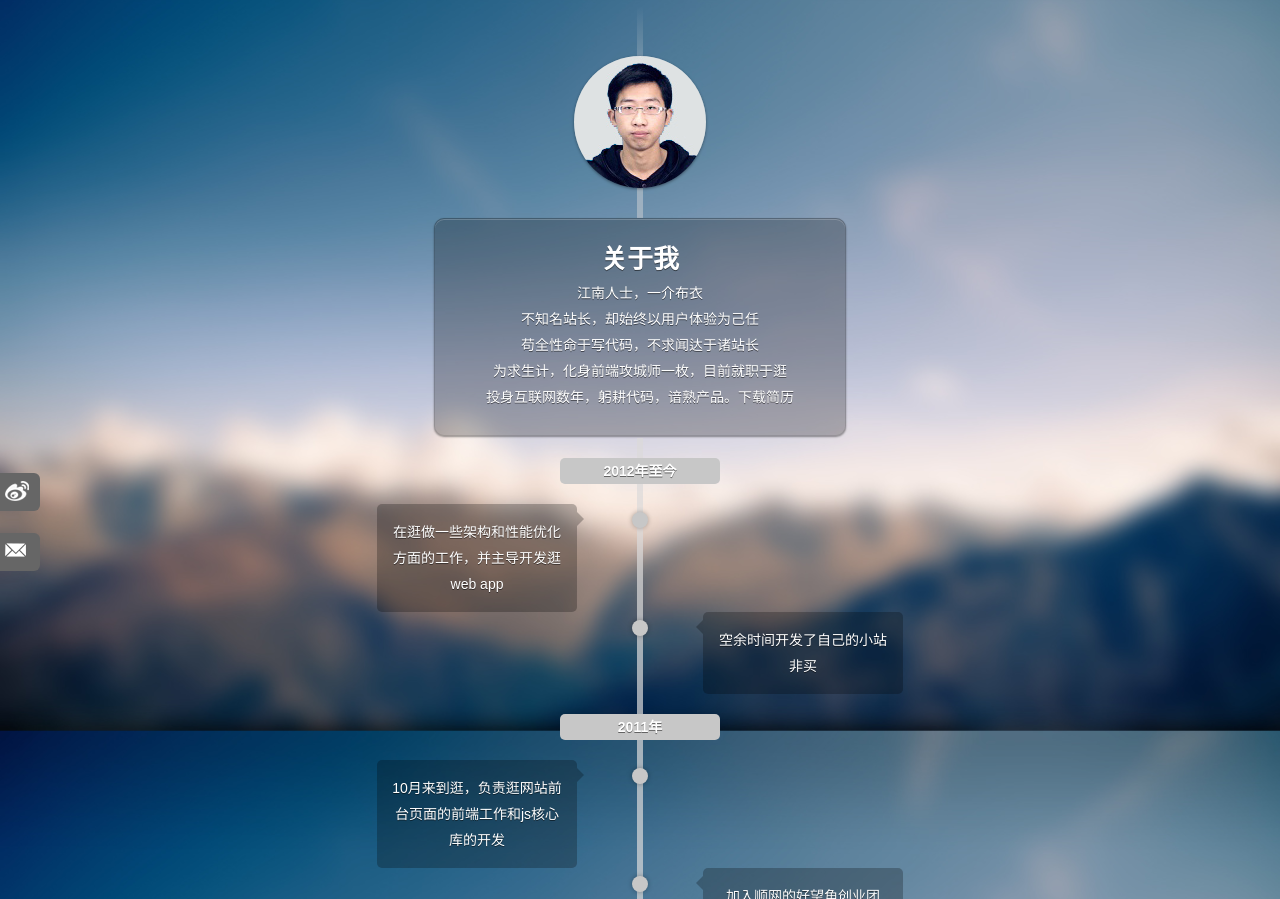
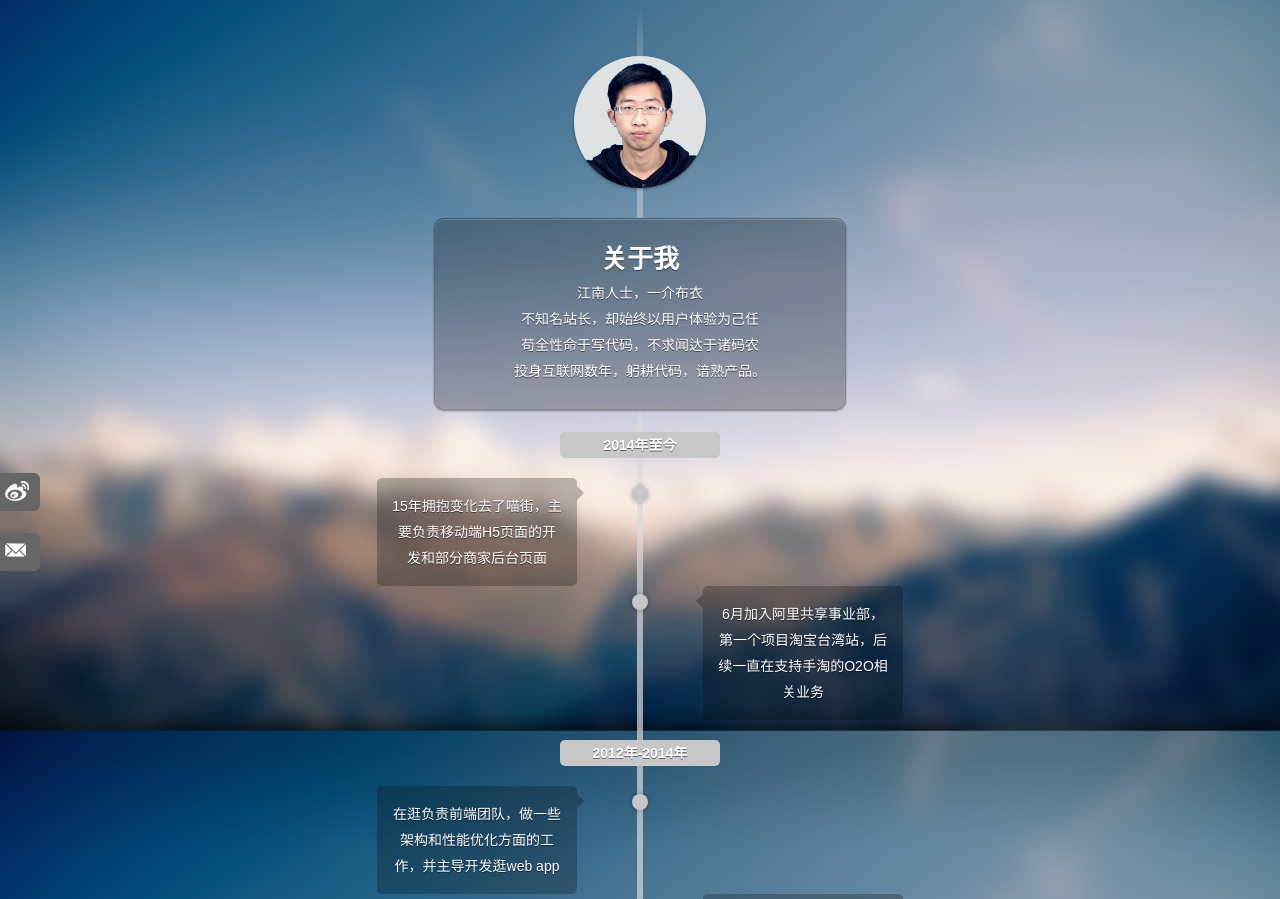
Before and after one commit to JefferXia/jefferxia.github.io, a plain HTML site: page index.html in a window 1280 px wide. Shown: the part 119-1018 px from the top of the page. Drawn offline with Linux system fonts and the light colour scheme.

Commit message:
修改简历

```diff
--- a/index.html
+++ b/index.html
@@ -3,7 +3,7 @@
 	<head>
 		<meta http-equiv="content-type" content="text/html; charset=UTF-8" />
 		<title>吾乃何许人也？</title>
-		<meta name="keywords" content="简历,何许人" />
+		<meta name="keywords" content="jeffer,玄悟,夏志锋,jefferxia" />
 		<meta name="description" content="闲静少言，不慕荣利。好读书，求甚解。每有会意，击节高歌，欣然忘食" />
 		<link href="css/style.css" rel="stylesheet" type="text/css">
 	</head>
@@ -14,7 +14,7 @@
 	<div id="i">
 		<header>
 			<h1 id="logo" class="shaking">
-				Jeffer Xia
+				玄悟
 			</h1>
 		</header>
 		<article>
@@ -30,21 +30,41 @@
             	<p>
                		江南人士，一介布衣<br />
                		不知名站长，却始终以用户体验为己任<br />
-               		苟全性命于写代码，不求闻达于诸站长<br />
-               		为求生计，化身前端攻城师一枚，目前就职于逛<br />
-               		投身互联网数年，躬耕代码，谙熟产品。<a rel="nofollow" href="http://www.wawoooo.com/jeffer.doc">下载简历</a>
+               		苟全性命于写代码，不求闻达于诸码农<br />
+               		投身互联网数年，躬耕代码，谙熟产品。<!-- <a rel="nofollow" href="http://www.wawoooo.com/jeffer.doc">下载简历</a> -->
             	</p>
         	</section>
         	<section class="timeline">
         		<div class="line long">
+                    <dl class="tl_zone" id="tl2014">
+                        <dt class="time_marker">2014年至今</dt>
+                        <dd class="event_marker">
+                            <a class="point round" href="javascript:;"></a>
+                            <div class="popup">
+                                <i class="arrow"></i>
+                                <div class="text">
+                                    <p>15年拥抱变化去了喵街，主要负责移动端H5页面的开发和部分商家后台页面</p>
+                                </div>
+                            </div>
+                        </dd>
+                        <dd class="event_marker">
+                            <a class="point round" href="javascript:;"></a>
+                            <div class="popup">
+                                <i class="arrow"></i>
+                                <div class="text">
+                                    <p>6月加入阿里共享事业部，第一个项目<a href="http://tw.taobao.com/" target="_blank">淘宝台湾站</a>，后续一直在支持手淘的O2O相关业务</p>
+                                </div>
+                            </div>
+                        </dd>
+                    </dl>
         			<dl class="tl_zone" id="tl2012">
-        				<dt class="time_marker">2012年至今</dt>
+        				<dt class="time_marker">2012年-2014年</dt>
         				<dd class="event_marker">
         					<a class="point round" href="javascript:;"></a>
         					<div class="popup">
         						<i class="arrow"></i>
         						<div class="text">
-        							<p>在逛做一些架构和性能优化方面的工作，并主导开发逛web app</p>
+        							<p>在逛负责前端团队，做一些架构和性能优化方面的工作，并主导开发逛web app</p>
         						</div>
         					</div>
         				</dd>
@@ -53,7 +73,7 @@
         					<div class="popup">
         						<i class="arrow"></i>
         						<div class="text">
-        							<p>空余时间开发了自己的小站<a href="http://www.notforbuy.com/" target="_blank">非买</a></p>
+        							<p>空余时间开发了自己的小站和chrome插件</p>
         						</div>
         					</div>
         				</dd>
@@ -86,7 +106,7 @@
         					<div class="popup">
         						<i class="arrow"></i>
         						<div class="text">
-        							<p>在浙大恩特负责外贸软件CRM的前端开发和UI设计，这段时间里安分守己，埋头苦干，躬耕代码，做了两年良民。收获了对js更深入的理解，并立志要做一个合格而出众的前端</p>
+        							<p>在浙大恩特负责外贸软件CRM的前端开发，这段时间里安分守己，埋头苦干，躬耕代码，做了一年多"良民"。收获了对js更深入的理解，并立志要做一个合格而出众的前端</p>
         						</div>
         					</div>
         				</dd>
@@ -95,7 +115,7 @@
         					<div class="popup">
         						<i class="arrow"></i>
         						<div class="text">
-        							<p>创业后期，有机会参与CSDN杭州分站的设计开发，并参与了CSDN杭州分站的运营</p>
+        							<p>创业后期，有机会参与CSDN杭州分站的前端开发，并参与了CSDN杭州分站的运营</p>
         						</div>
         					</div>
         				</dd>
@@ -117,7 +137,7 @@
         	<div class="line_gradient_down"></div>
     	</article>
 		<footer>
-			© 2013 by JefferXia - 友情链接：<a href="http://www.notforbuy.com/" target="_blank">非买</a>
+			© 2013 by JefferXia - 友情链接：<a href="http://www.yuema.us/" target="_blank">约吗</a>
 		</footer>
 		<div id="btn_weibo">
 			<a rel="nofollow" href="http://weibo.com/jefferxia" class="btn_slide" target="_blank">
```
